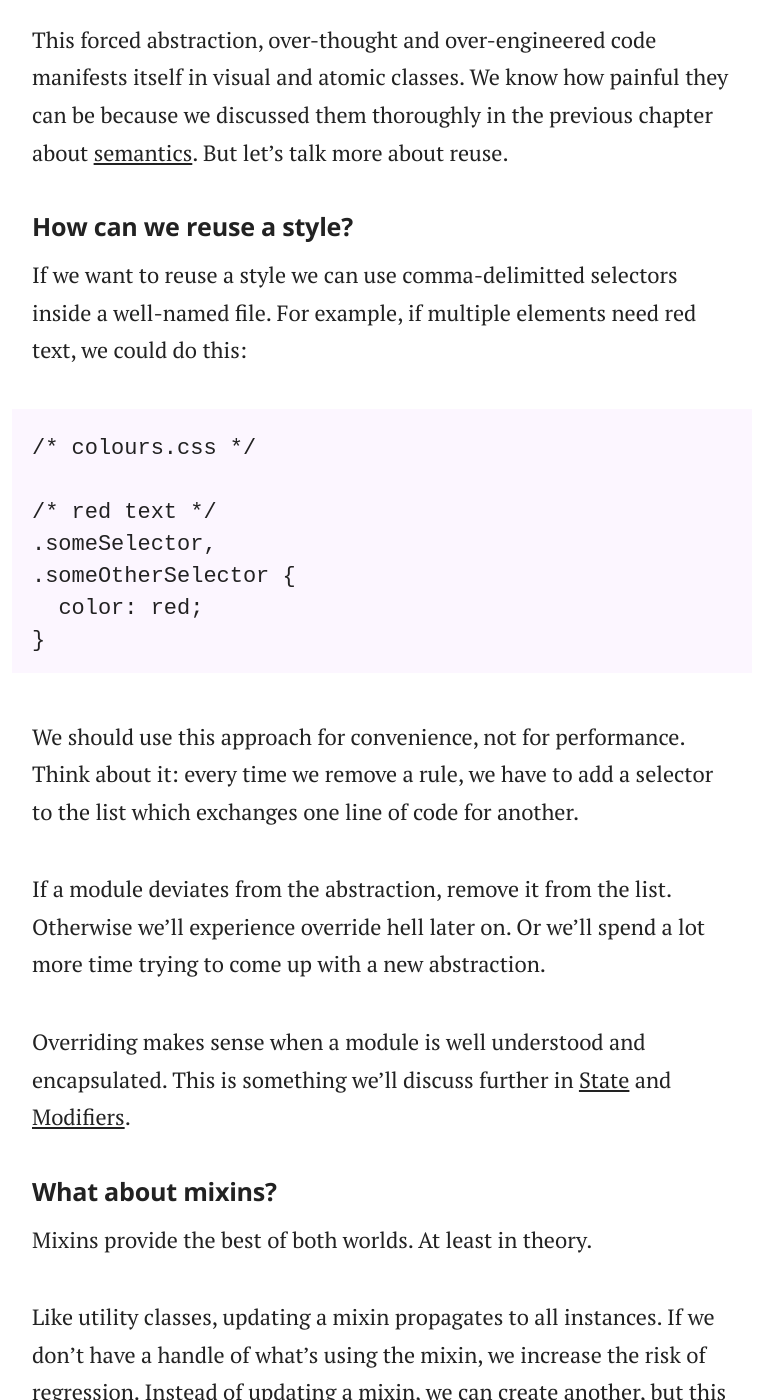
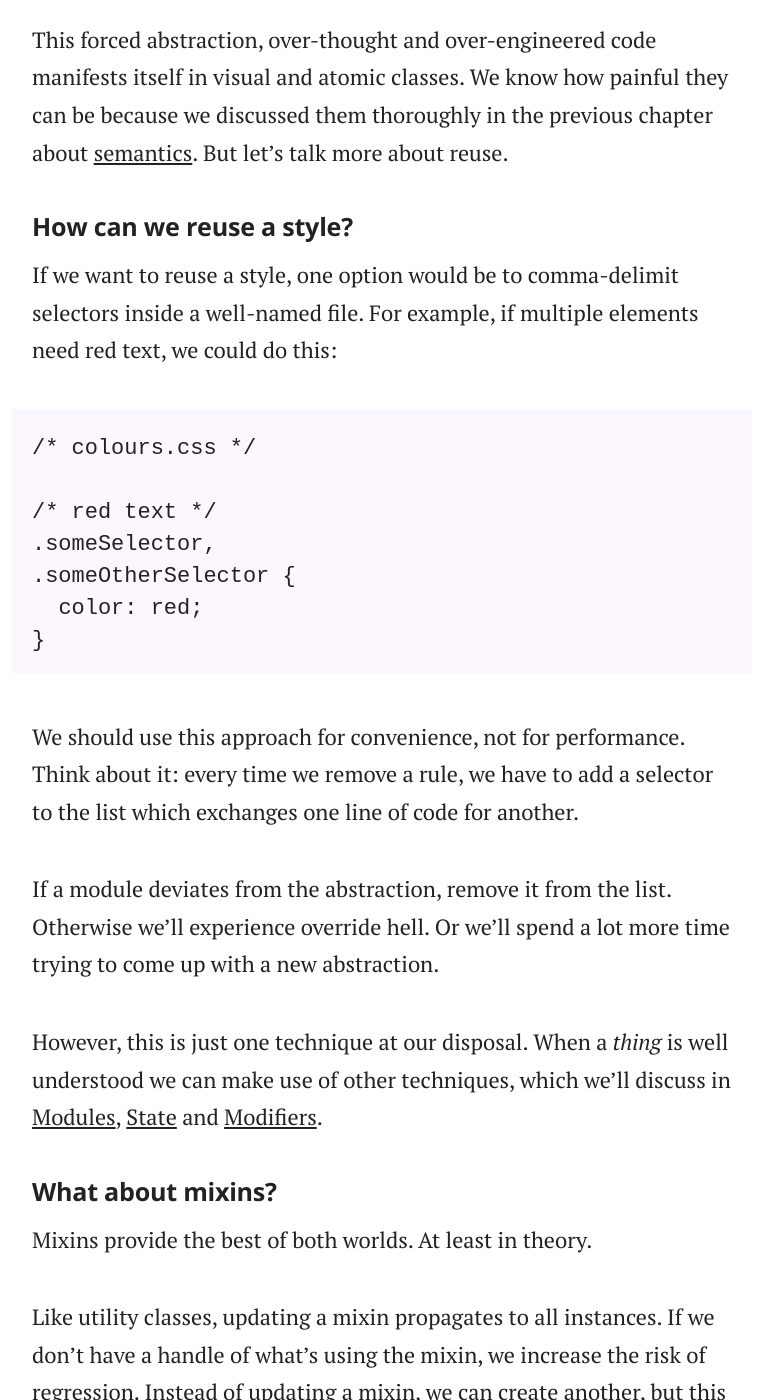
Before and after one commit to adamsilver/maintainablecss.com-jekyll, a Jekyll site: the page built from _chapters/03-reuse.md, in a window 1280 px wide and 1400 px high, scrolled down 458 px. Shown: the whole window, without its empty margins (258-1018 px from the left). Built offline with Jekyll 4.4.1, drawn with Linux system fonts in a browser that asks for light colours.

Commit message:
Reuse updates

```diff
--- a/_chapters/03-reuse.md
+++ b/_chapters/03-reuse.md
@@ -14,7 +14,7 @@ This forced abstraction, over-thought and over-engineered code manifests itself
 
 ## How can we reuse a style?
 
-If we want to reuse a style we can use comma-delimitted selectors inside a well-named file. For example, if multiple elements need red text, we could do this:
+If we want to reuse a style, one option would be to comma-delimit selectors inside a well-named file. For example, if multiple elements need red text, we could do this:
 
 	/* colours.css */
 
@@ -26,9 +26,9 @@ If we want to reuse a style we can use comma-delimitted selectors inside a well-
 
 We should use this approach for convenience, not for performance. Think about it: every time we remove a rule, we have to add a selector to the list which exchanges one line of code for another.
 
-If a module deviates from the abstraction, remove it from the list. Otherwise we'll experience override hell later on. Or we'll spend a lot more time trying to come up with a new abstraction.
+If a module deviates from the abstraction, remove it from the list. Otherwise we'll experience override hell. Or we'll spend a lot more time trying to come up with a new abstraction.
 
-Overriding makes sense when a module is well understood and encapsulated. This is something we'll discuss further in [State](/chapters/state/) and [Modifiers](/chapters/modifiers/).
+However, this is just one technique at our disposal. When a *thing* is well understood we can make use of other techniques, which we'll discuss in [Modules](/chapters/modules/), [State](/chapters/state/) and [Modifiers](/chapters/modifiers/).
 
 ## What about mixins?
 
```
